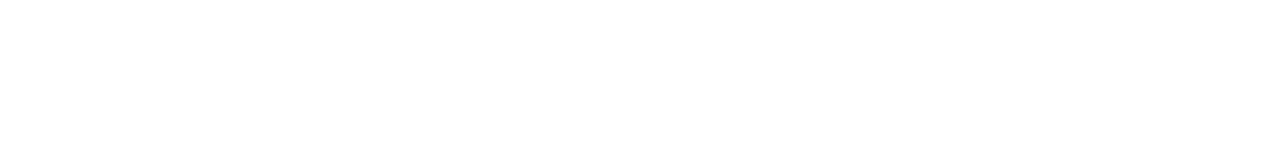
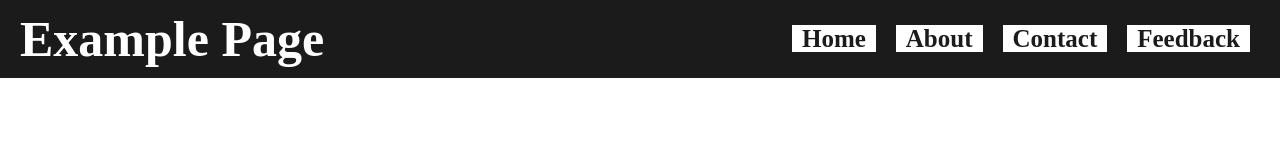
Before and after one commit to sam-sol7/LandingPage, a plain HTML site: page index.html in a window 1280 px wide. Drawn offline with Linux system fonts and the light colour scheme.

Commit message:
Add a simple navbar with a logo and 4 hyperlinks

```diff
--- a/index.html
+++ b/index.html
@@ -5,8 +5,21 @@
     <meta http-equiv="X-UA-Compatible" content="IE=edge">
     <meta name="viewport" content="width=device-width, initial-scale=1.0">
     <title>Document</title>
+    <link rel="stylesheet" href="styles.css">
 </head>
 <body>
-
+    <nav class="navbar">
+        <div class="menu">
+            <div class="logo">
+                <a href="#">Example Page</a>
+            </div>
+            <ul class="nav-buttons">
+                <li><a href="#">Home</a></li>
+                <li><a href="#">About</a></li>
+                <li><a href="#">Contact</a></li>
+                <li><a href="#">Feedback</a></li>
+            </ul>
+        </div>
+    </nav>
 </body>
 </html>
--- /dev/null
+++ b/styles.css
@@ -0,0 +1,42 @@
+* {
+    margin: 0;
+    padding: 0;
+}
+
+.navbar {
+    background-color: #1b1b1b;
+    width: 100%;
+    padding: 10px 0;
+}
+
+.navbar .menu {
+    max-width: 1250px;
+    /* background-color: pink; */
+    margin: auto;
+    display: flex;
+    align-items: center;
+    justify-content: space-between;
+    padding: 0 20px;
+}
+
+.nav-buttons {
+    display: flex;
+    list-style-type: none;
+}
+
+.logo a {
+    text-decoration: none;
+    color: #fff;
+    font-size: 50px;
+    font-weight: 600;
+}
+
+.nav-buttons li a {
+    text-decoration: none;
+    background-color: #fff;
+    color: #1b1b1b;
+    font-size: 25px;
+    font-weight: 600;
+    padding: 0px 10px;
+    margin: 0px 10px;
+}
```
